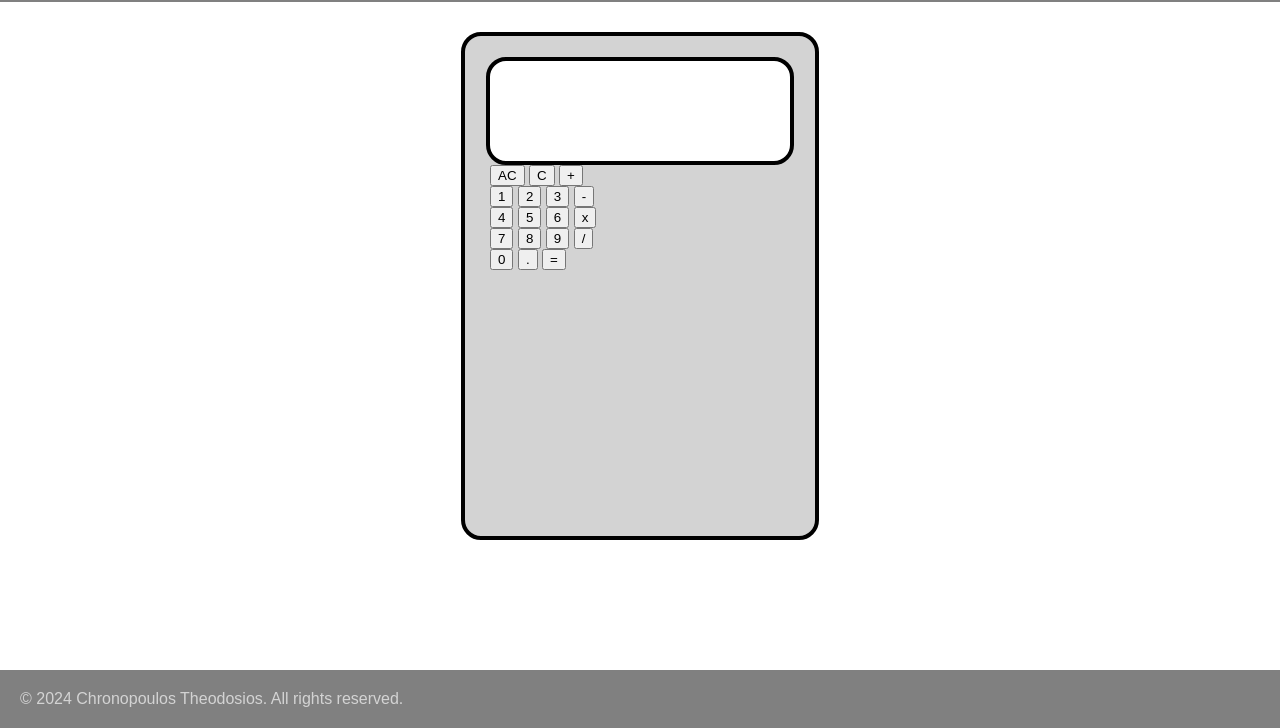
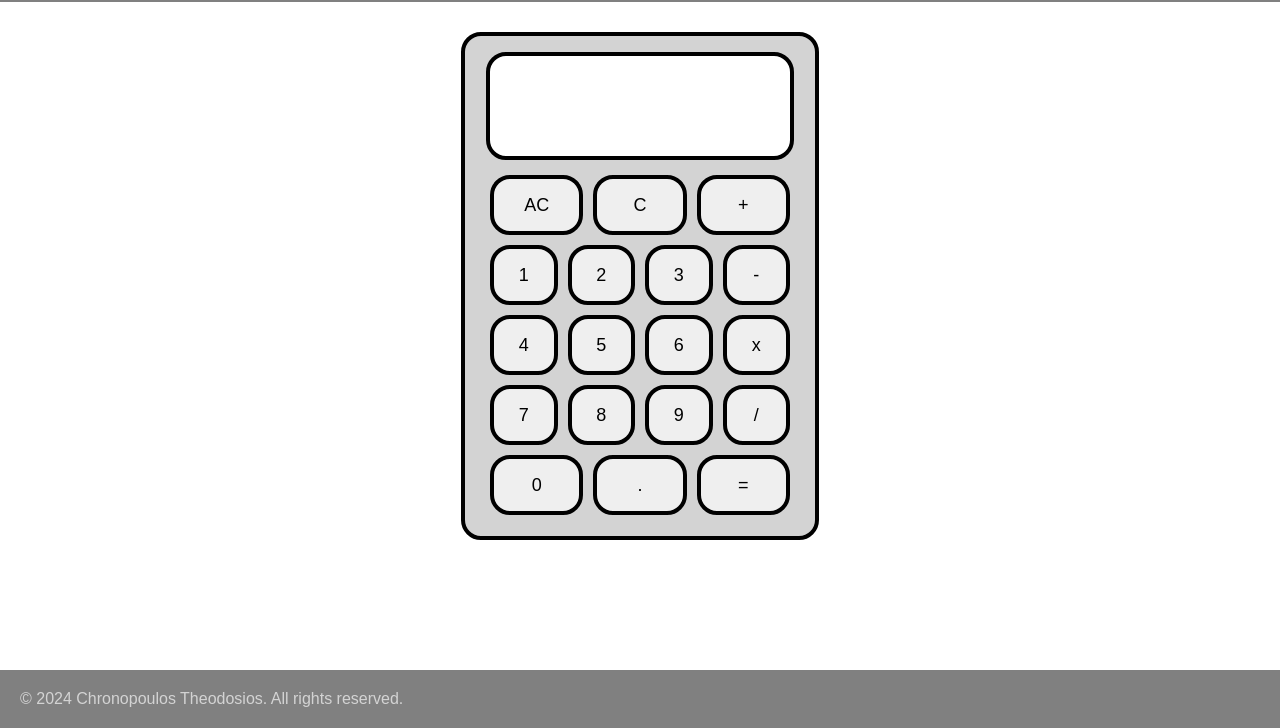
Before and after one commit to Theodoscus/web-calculator, a plain HTML site: page index.html in a window 1280 px wide. Shown: the part 72-800 px from the top of the page. Drawn offline with Linux system fonts and the light colour scheme.

Commit message:
Button adjustments

```diff
--- a/style.css
+++ b/style.css
@@ -56,6 +56,7 @@ body{
     flex-direction: column;
     align-items: center;
     justify-content: center;
+    gap: 10px
 }
 
 .main .calculator .screen{
@@ -68,8 +69,58 @@ body{
 }
 
 .main .calculator .keyboard{
+    align-items: center;
+    justify-content: center;
     height: 350px;
     width: 300px;
+    display: grid;
+    flex-direction: column;
+
+}
+
+.main .calculator .keyboard #first-row{
+    display: flex;
+    width: 300px;
+    justify-content: space-between;
+    gap: 10px;
+}
+
+.main .calculator .keyboard #second-row{
+    display: flex;
+    width: 300px;
+    justify-content: space-between;
+    gap: 10px;
+}
+
+.main .calculator .keyboard #third-row{
+    display: flex;
+    width: 300px;
+    justify-content: space-between;
+    gap: 10px;
+}
+
+.main .calculator .keyboard #fourth-row{
+    display: flex;
+    width: 300px;
+    justify-content: space-between;
+    gap: 10px;
+}
+
+.main .calculator .keyboard #fifth-row{
+    display: flex;
+    width: 300px;
+    justify-content: space-between;
+    gap: 10px;
+}
+
+.main .calculator .keyboard button{
+    flex: 1;
+    height: 60px;
+    border-width: 4px;
+    border-style: solid;
+    border-color: black;
+    border-radius: 20px;
+    font-size: large;
 }
 
 .footer{
```
